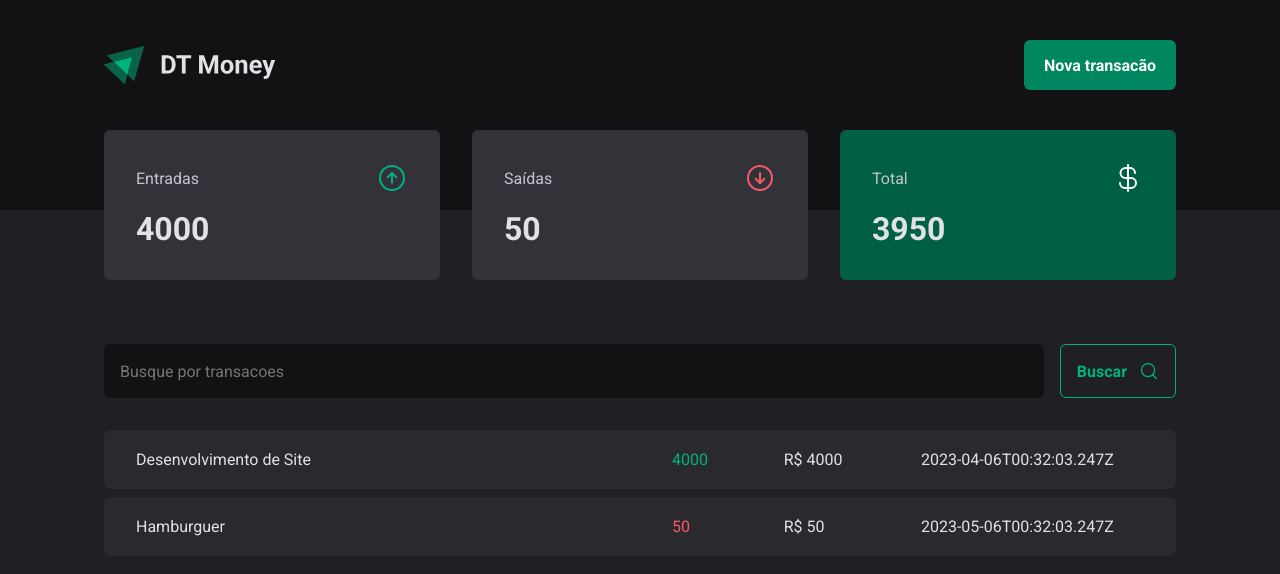
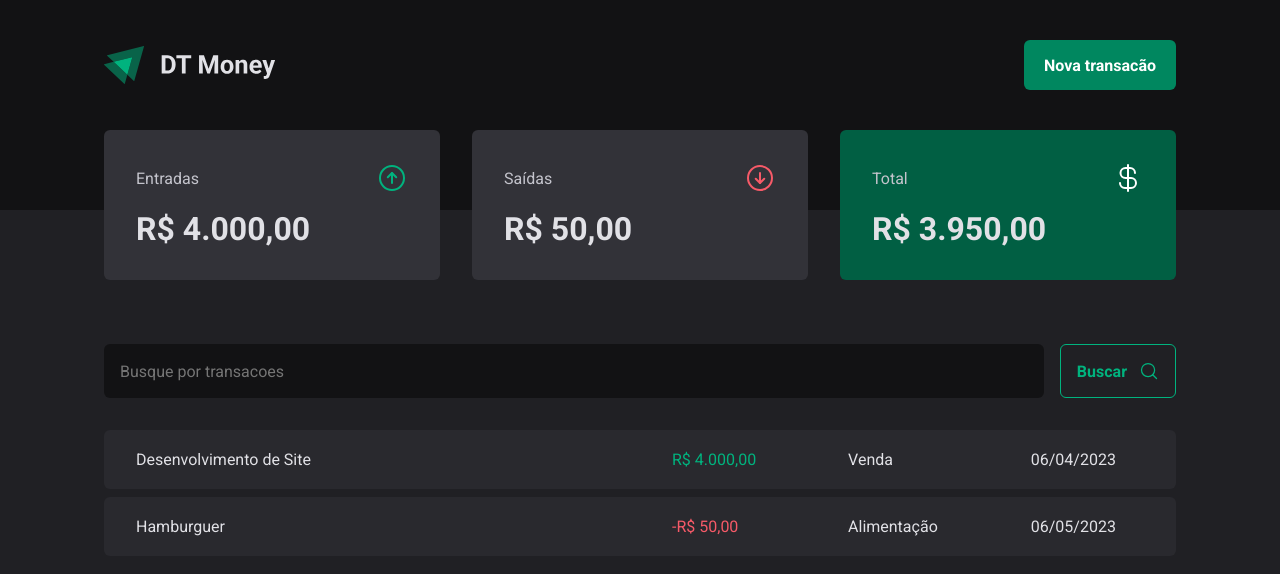
Before and after one commit to vinnycosta9898/ignite-dt-money, a React (Vite) app: page / in a window 1280 px wide. Shown: the top 574 px of the page. Built offline with nearby package versions, Linux system fonts and the light colour scheme; data requests are answered from the project's data file.

Commit message:
Formatando os valores da aplicacao

```diff
--- a/src/components/Summary/index.tsx
+++ b/src/components/Summary/index.tsx
@@ -2,6 +2,7 @@
 import { SummaryContainer, SummaryCard } from "./styles";
 import { ArrowCircleUp, ArrowCircleDown, CurrencyDollar } from 'phosphor-react';
 import { TransActionsContext } from "../../context/TransActionsContext";
+import { priceFormatter } from "../../utils/Formatters";
 
 export function Summary(){
     const { transactions } = useContext(TransActionsContext);
@@ -31,7 +32,7 @@
                     <span>Entradas</span>
                     <ArrowCircleUp size={32} color="#00b37e"/>
                 </header>
-                <strong>{summary.income}</strong>
+                <strong>{priceFormatter.format(summary.income)}</strong>
             </SummaryCard>
 
             <SummaryCard>
@@ -39,7 +40,7 @@
                     <span>Saídas</span>
                     <ArrowCircleDown size={32} color="#f75a68"/>
                 </header>
-                <strong>{summary.outcome}</strong>
+                <strong>{priceFormatter.format(summary.outcome)}</strong>
             </SummaryCard>
 
             <SummaryCard variant="green">
@@ -47,7 +48,7 @@
                     <span>Total</span>
                     <CurrencyDollar size={32} color="#fff"/>
                 </header>
-                <strong>{summary.total}</strong>
+                <strong>{priceFormatter.format(summary.total)}</strong>
             </SummaryCard>
         </SummaryContainer>
     )
--- a/src/pages/Transactions/index.tsx
+++ b/src/pages/Transactions/index.tsx
@@ -4,7 +4,9 @@
 import { Summary } from "../../components/Summary/index";
 import { SearchForm } from './components/SearchForm/index';
 import { TransActionType } from '../../components/Modal/styles';
-import { TransActionsContext } from '../../context/TransActionsContext'
+import { TransActionsContext } from '../../context/TransActionsContext';
+import { dateFormatter, priceFormatter } from '../../utils/Formatters';
+
 
 
 export function Transactions(){
@@ -24,11 +26,12 @@
                                         <td width="50%">{transaction.description}</td>
                                     <td>
                                         <PriceHightLight variant={transaction.type}>
-                                            {transaction.price}
+                                            {transaction.type === "outcome" && "-"}
+                                            {priceFormatter.format(transaction.price)}
                                         </PriceHightLight>
                                     </td>
-                                        <td> R$ {transaction.price}</td>
-                                        <td>{transaction.createdAt}</td>
+                                        <td>{transaction.category}</td>
+                                        <td>{dateFormatter.format(new Date(transaction.createdAt))}</td>
                                     </tr>
                                 </>
                             )
--- /dev/null
+++ b/src/utils/formatters.ts
@@ -0,0 +1,6 @@
+export const dateFormatter = new Intl.DateTimeFormat("pt-br");
+
+export const priceFormatter = new Intl.NumberFormat("pt-br", {
+    style: "currency",
+    currency: "BRL"
+})
```
